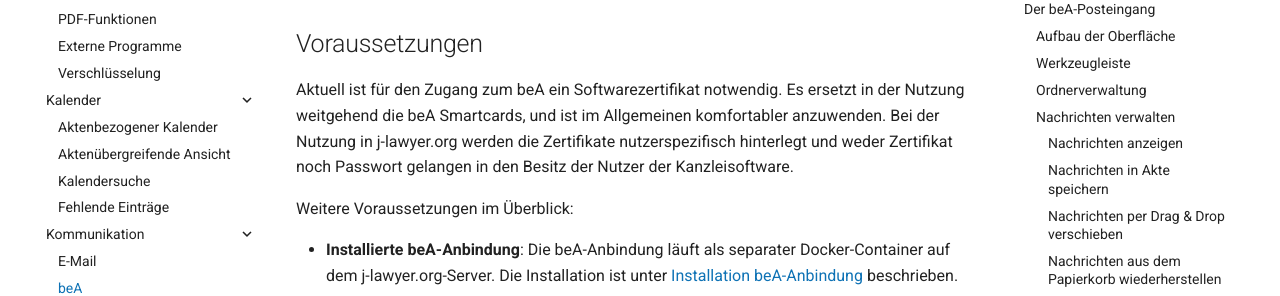
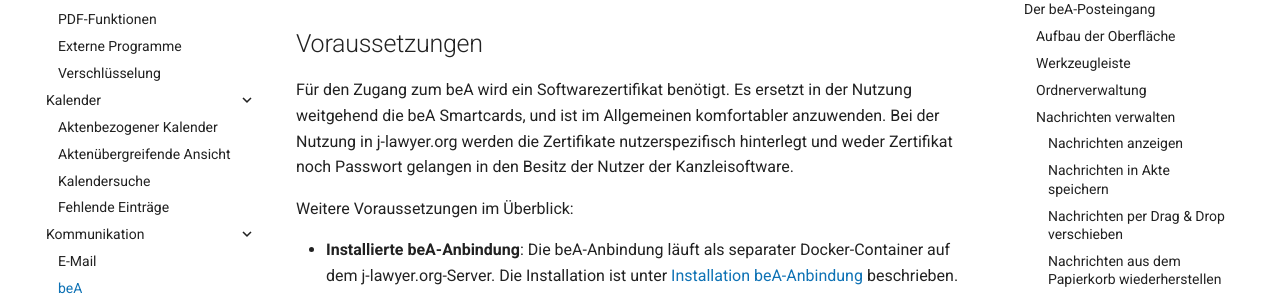
Before and after one commit to jlawyerorg/j-lawyer-documentation, an MkDocs documentation site: the page built from docs/benutzerhandbuch/addon-bea.md, in a window 1280 px wide and 900 px high, scrolled down 558 px. Shown: the part 180-476 px from the top of the window. Built offline with MkDocs 1.6.1 and Material for MkDocs 9.7.7, drawn with Linux system fonts in a browser that asks for light colours; comment, search, counter and statistics services are not loaded.

Commit message:
rephrased software certificate requirement

```diff
--- a/docs/benutzerhandbuch/addon-bea.md
+++ b/docs/benutzerhandbuch/addon-bea.md
@@ -18,7 +18,7 @@
 
 ## Voraussetzungen {#voraussetzungen}
 
-Aktuell ist für den Zugang zum beA ein Softwarezertifikat notwendig. Es ersetzt in der Nutzung weitgehend die beA Smartcards, und ist im Allgemeinen komfortabler anzuwenden. Bei der Nutzung in j-lawyer.org werden die Zertifikate nutzerspezifisch hinterlegt und weder Zertifikat noch Passwort gelangen in den Besitz der Nutzer der Kanzleisoftware.
+Für den Zugang zum beA wird ein Softwarezertifikat benötigt. Es ersetzt in der Nutzung weitgehend die beA Smartcards, und ist im Allgemeinen komfortabler anzuwenden. Bei der Nutzung in j-lawyer.org werden die Zertifikate nutzerspezifisch hinterlegt und weder Zertifikat noch Passwort gelangen in den Besitz der Nutzer der Kanzleisoftware.
 
 Weitere Voraussetzungen im Überblick:
 
```
